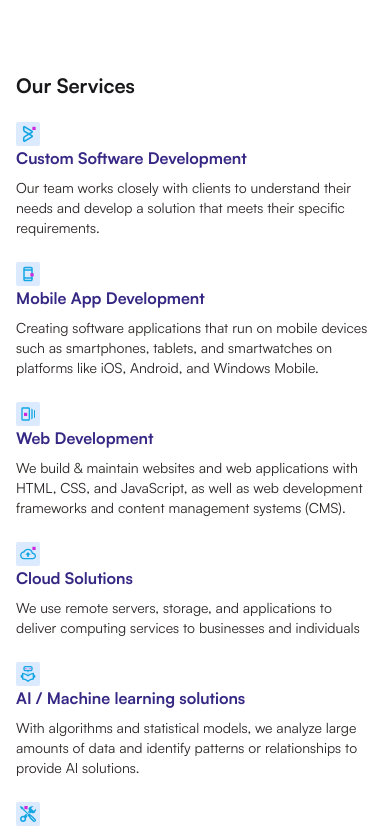
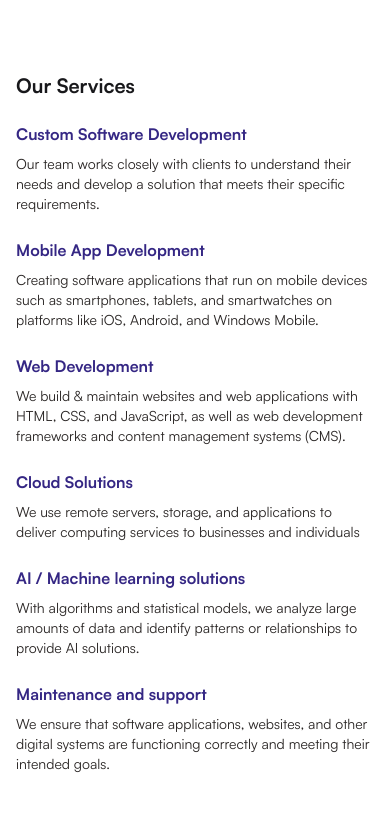
Before and after one commit to Temi-pinheiro/emusoft-website, a React (Vite) app: page / in a window 390 px wide. Shown: the part 1345-2175 px from the top of the page. Built offline with nearby package versions, Linux system fonts and the light colour scheme.

Commit message:
remove icons

```diff
--- a/src/components/Services.jsx
+++ b/src/components/Services.jsx
@@ -41,7 +41,7 @@ export const Services = () => {
           {items.map((item, index) => (
             <div key={index} className='flex flex-col gap-y-2 md:gap-y-6'>
               <div className='flex flex-col md:flex-row md:items-center gap-x-2 md:gap-x-6'>
-                <span className='w-6 md:w-14 h-6 md:h-14 max-md:p-1 flex shrink-0 items-center justify-center bg-blue-100 rounded-sm'>
+                <span className='hidden md:w-14 h-6 md:h-14 max-md:p-1 md:flex shrink-0 items-center justify-center bg-blue-100 rounded-sm'>
                   <img src={item.icon} alt={item.title} />{' '}
                 </span>
                 <h4 className='text-[#352784] text-base md:text-2xl font-bold md:leading-[33.60px]'>
```
